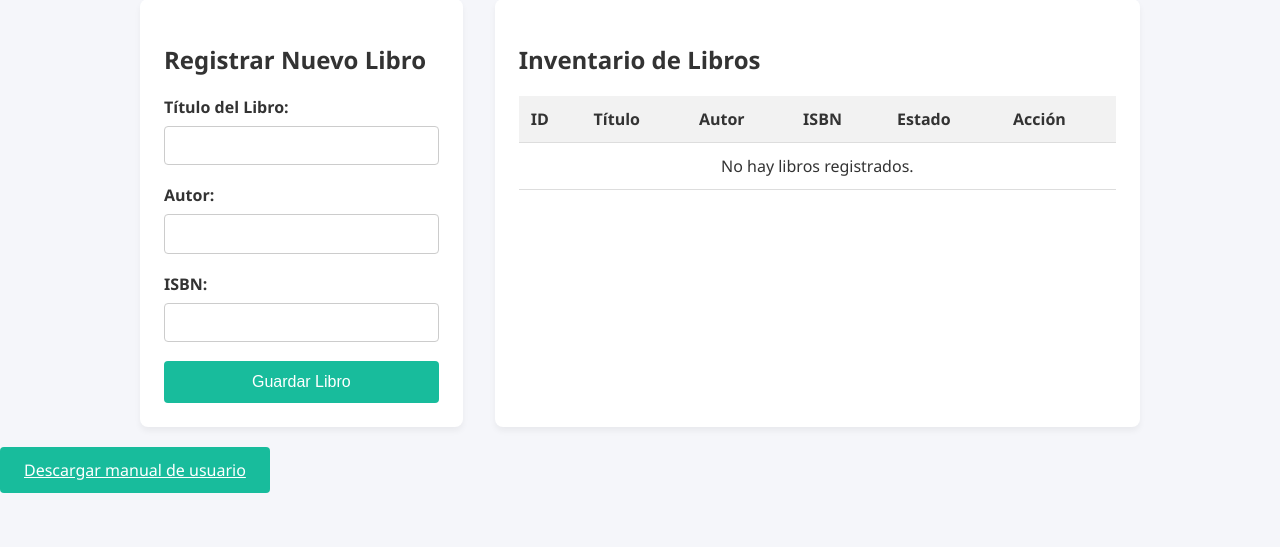
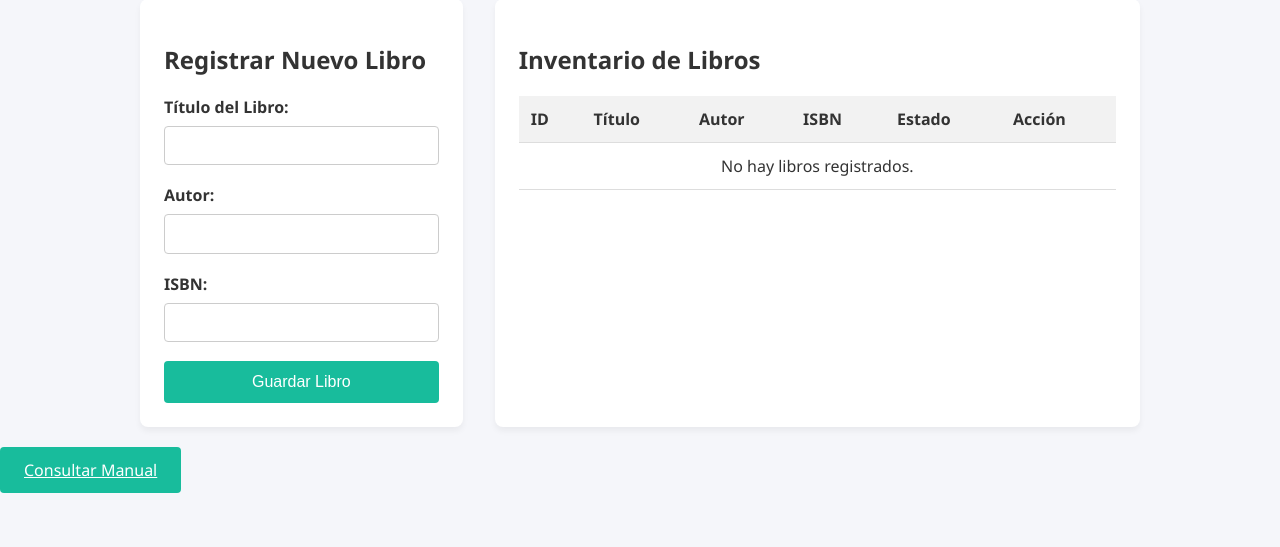
Before and after one commit to ElectroBoyv/bibliotepop, a PHP site: page / in a window 1280 px wide. Shown: the part 167-714 px from the top of the page. Run offline with PHP 8.4, Linux system fonts and the light colour scheme; data that the repository does not hold is empty.

Commit message:
Botón con manual pdf

```diff
--- a/index.php
+++ b/index.php
@@ -115,8 +115,8 @@ $resultado = $conexion->query("SELECT * FROM libros ORDER BY id DESC");
     <script src="script.js"></script>
 
     <!-- Botón para descargar el manual de usuario -->
-    <a href="manualpop.docx" class="btn" target="_blank">
-        Descargar manual de usuario
+    <a href="manualpopp.pdf" class="btn" target="_blank">
+        Consultar Manual
     </a>
 </body>
 </html>
```
